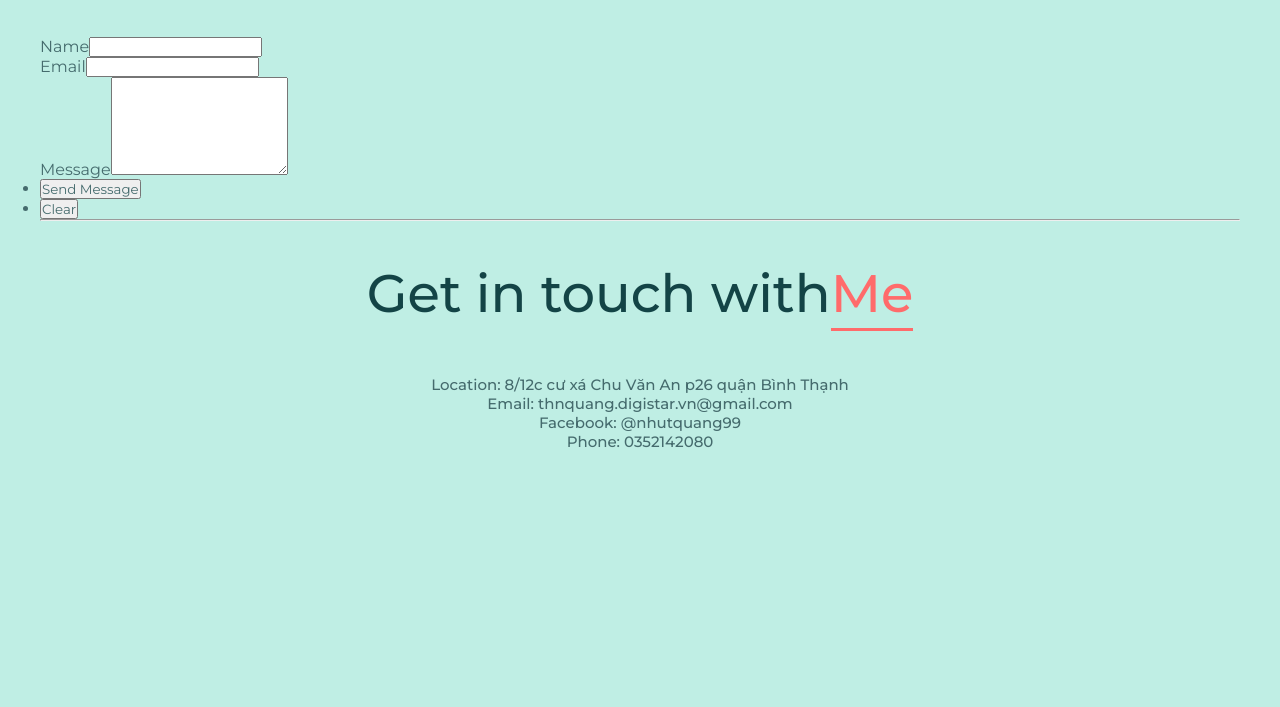
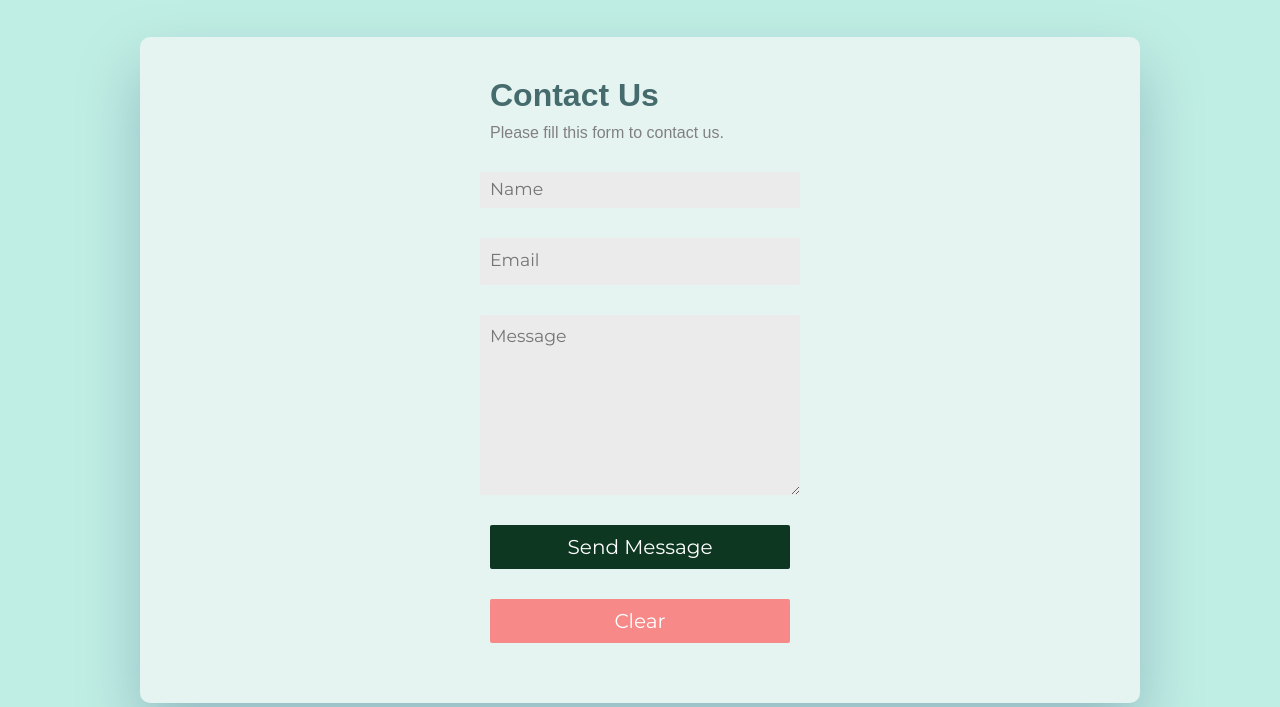
Before and after one commit to nhutquanghi/myBlog, a Gatsby site: page /contact in a window 1280 px wide. Shown: the part 93-800 px from the top of the page. Built offline with nearby package versions, Linux system fonts and the light colour scheme; Gatsby itself is replaced by a stand-in of ours.

Commit message:
edit page contact

```diff
--- a/src/pages/contact.js
+++ b/src/pages/contact.js
@@ -1,17 +1,35 @@
 import React from 'react'
 import Layout from "../components/Layout"
+import * as styles from '../styles/contact.module.css'
 
 export default function Contact() {
     return (
         <Layout>
-            <form name="contact" method="post" data-netlify="true" data-netlify-honeypot="bot-field" action="/success">
+            <div className={`wrapper ${styles.wrapper}`}>
+                <form className={`form ${styles.form}`} name="contact" method="post" data-netlify="true" data-netlify-honeypot="bot-field" action="/success">
+                    <input type="hidden" name="bot-field" />
+                    <input type="hidden" name="form-name" value="contact" />
+                    <div className={`pageTitile ${styles.pageTitle} ${styles.title}` }>Contact Us </div>
+                    <div className={`secondaryTitle ${styles.secondaryTitle} ${styles.title}`}>Please fill this form to contact us.</div>
+                    <input type="text" htmlFor="name" className={`name ${styles.name} ${styles.formEntry}`} placeholder="Name" />
+                    <input type="text" htmlFor="email" className={`email ${styles.email} ${styles.formEntry}`} placeholder="Email"/>
+                    <textarea className={`message ${styles.message} ${styles.formEntry}`} placeholder="Message"></textarea>
+
+                    <input type="submit" className={`submit ${styles.submit} ${styles.formEntry}`} value="Send Message" />
+                    <input type="reset" className={`reset ${styles.reset} ${styles.formEntry}`} value="Clear" />
+                </form>
+            </div>
+
+
+
+            {/* <form name="contact" method="post" data-netlify="true" data-netlify-honeypot="bot-field" action="/success">
                 <input type="hidden" name="bot-field" />
                 <input type="hidden" name="form-name" value="contact" />
-                <div className="field half first">
+                <div className="field-half first">
                     <label htmlFor="name">Name</label>
                     <input type="text" name="name" id="name" />
                 </div>
-                <div className="field half">
+                <div className="field-half">
                     <label htmlFor="email">Email</label>
                     <input type="text" name="email" id="email" />
                 </div>
@@ -27,7 +45,7 @@ export default function Contact() {
                         <input type="reset" value="Clear" />
                     </li>
                 </ul>
-            </form>
+            </form> */}
         </Layout>
     )
 }
--- a/src/pages/success.js
+++ b/src/pages/success.js
@@ -1,5 +1,6 @@
 import React from 'react'
 import Layout from "../components/Layout"
+import {Link} from 'gatsby'
 
 export default function Success() {
     return (
@@ -7,6 +8,7 @@ export default function Success() {
             <div>
                 <h1>Success</h1>
                 <p>Thanks you for contact us</p>
+                <Link to="/contact">Go back side</Link>
             </div>
         </Layout>
     )
--- /dev/null
+++ b/src/styles/contact.module.css
@@ -0,0 +1,101 @@
+.form {
+    max-width: 1200px;
+    width: 80%;
+    margin: 0  auto;
+    background-color: #e6f4f1;
+    overflow: hidden;
+    border-radius: 10px;
+    padding: 30px 20px 30px;
+    box-shadow: 0 30px 60px 0 rgba(90, 116, 148, 0.4);
+    margin-bottom: 50px;
+  }
+  ::-webkit-input-placeholder {
+    font-size: 1.3em;
+  }
+  .title{
+    display: block;
+    font-family: sans-serif;
+    margin: 10px auto 5px;
+    width: 300px;
+  }
+  .pageTitle{
+    font-size: 2em;
+    font-weight: bold;
+  }
+  .secondaryTitle{
+    color: grey;
+  }
+  .name {
+    background-color: #ebebeb;
+    color: white;
+  }
+  .name:hover {
+    border-bottom: 5px solid #0e3721;
+    height: 30px;
+    width: 380px;
+    transition: ease 0.5s;
+  }
+  .formEntry {
+    display: block;
+    margin: 30px auto;
+    min-width: 300px;
+    padding: 10px;
+    border-radius: 2px;
+    border: none;
+    transition: all 0.5s ease 0s;
+  }
+  .email {
+    background-color: #ebebeb;
+    height: 2em;
+  }
+
+  .email:hover {
+    border-bottom: 5px solid #0e3721;
+    height: 30px;
+    width: 380px;
+    transition: ease 0.5s;
+  }
+
+  .message {
+    background-color: #ebebeb;
+    overflow: hidden;
+    height: 10rem;
+  }
+
+  .message:hover {
+    border-bottom: 5px solid #0e3721;
+    height: 12em;
+    width: 380px;
+    transition: ease 0.5s;
+  }
+  .submit {
+    width: 200px;
+    color: white;
+    background-color: #0e3721;
+    font-size: 20px;
+  }
+  .submit:hover {
+    box-shadow: 15px 15px 15px 5px rgba(78, 72, 77, 0.219);
+    border-top: 5px solid #0e3750;
+    border-radius: 0%;
+  }
+  .reset{
+    width: 200px;
+    color: white;
+    background-color: #f78989;
+    font-size: 20px;
+  }
+  .reset:hover{
+    box-shadow: 15px 15px 15px 5px rgba(78, 72, 77, 0.219);
+    border-top: 5px solid #0e3750;
+    border-radius: 0%;
+  }
+
+  @keyframes bounce {
+    0% {
+      tranform: translate(0, 4px);
+    }
+    50% {
+      transform: translate(0, 8px);
+    }
+  }
```
